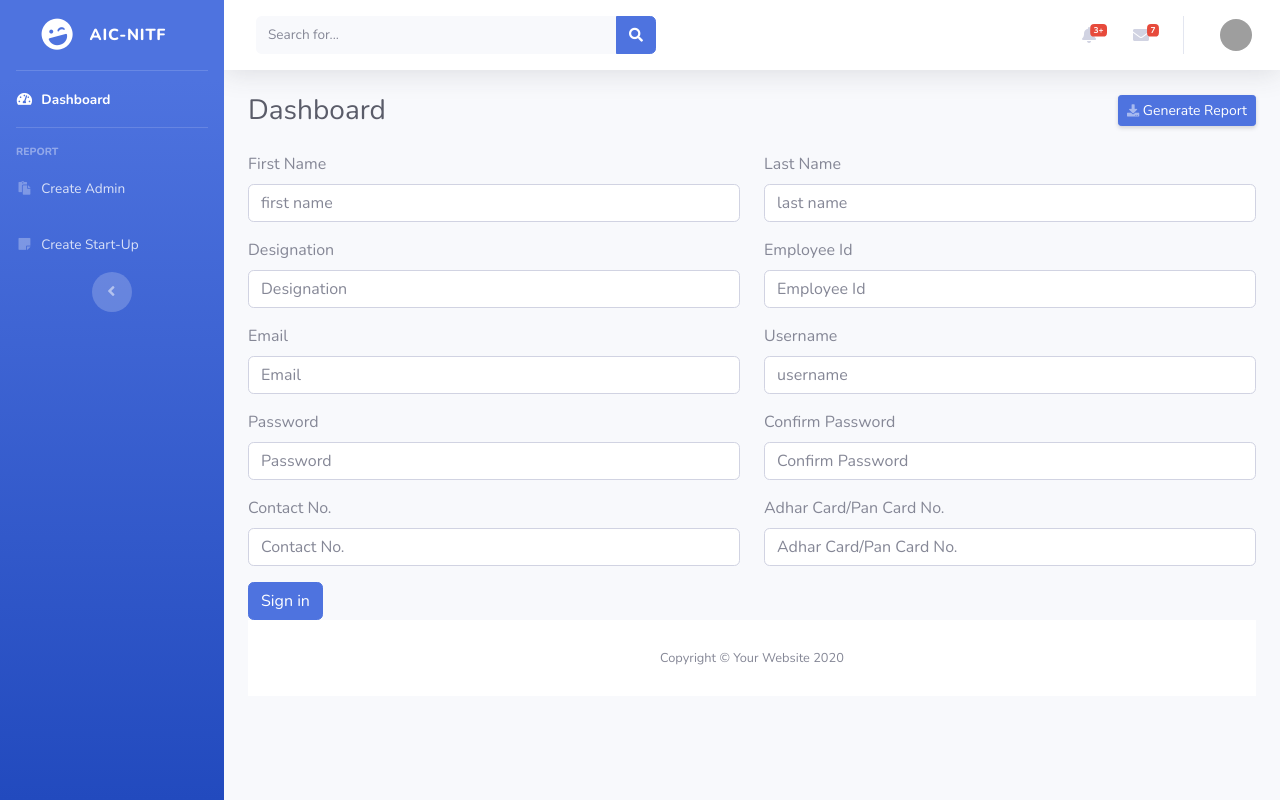
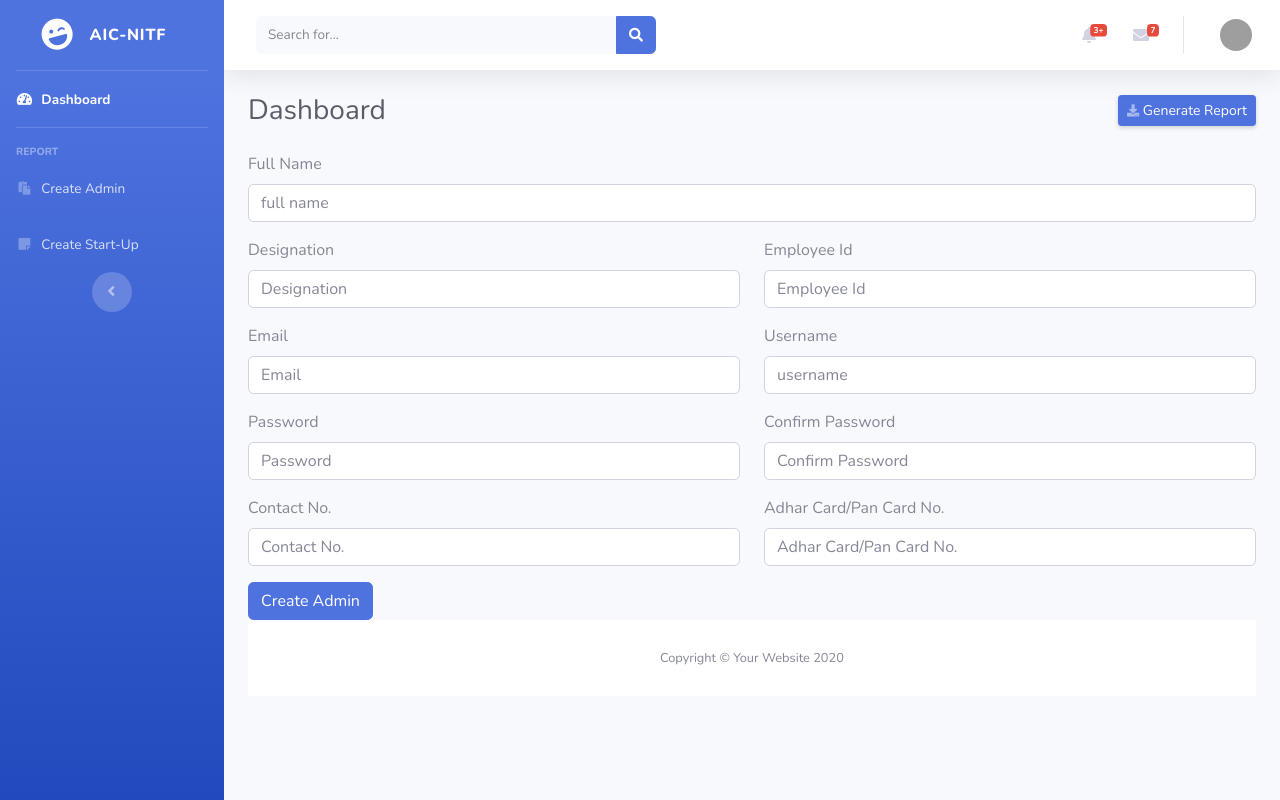
Before and after one commit to AIC-NITF/sms, a Django app: page /dashboard/admin_form/ in a window 1280 px wide. Run offline with Django 3.2, Linux system fonts and the light colour scheme; some libraries are stand-ins or nearby versions; grey boxes are pictures that could not be loaded.

Commit message:
admin form completed

```diff
--- a/dashboard/urls.py
+++ b/dashboard/urls.py
@@ -1,7 +1,6 @@
 from django.urls import path,include
 from . import views
 urlpatterns = [
-    path('startup_dashboard/',views.startup_dashboard,name='startup_dashboard'),
-    path('admin_dashboard/',views.admin_dashboard,name='admin_dashboard'),
+    path('',views.dashboard,name='dashboard'),
     path('admin_form/',views.admin_form,name='admin_form'),
 ]
--- a/dashboard/views.py
+++ b/dashboard/views.py
@@ -3,12 +3,13 @@ from useraccount.models import Account
 
 
 # Create your views here.
-def admin_dashboard(request):
+def dashboard(request):
     accounts = Account.objects.all()
-    return render(request,'startup.html',{'accounts':accounts})
-
-def startup_dashboard(request):
-    return render(request,'dashboard.html')
+    user = request.user
+    if user.is_admin:
+        return render(request,'startup.html',{'accounts':accounts})
+    else:
+        return render(request,'dashboard.html')
 
 def admin_form(request):
     return render(request,'admin_form.html')
--- a/templates/admin_form.html
+++ b/templates/admin_form.html
@@ -2,16 +2,16 @@
 
 {% block startup %}
 
-<form>
+<form method="POST" action="{% url 'register' %}">{% csrf_token %}
   <div class="row">
-    <div class="form-group col-md-6">
-      <label for="inputFirstName4">First Name</label>
-      <input type="text" name="first_name" class="form-control" id="inputFirstName4" placeholder="first name">
+    <div class="form-group col-md-12">
+      <label for="inputFullName4">Full Name</label>
+      <input type="text" name="full_name" class="form-control" id="inputFullName4" placeholder="full name">
     </div>
-    <div class="form-group col-md-6">
+    <!-- <div class="form-group col-md-6">
       <label for="inputLastName4">Last Name</label>
       <input type="text" name="last_name" class="form-control" id="inputLastName4" placeholder="last name">
-    </div>
+    </div> -->
 
     <div class="form-group col-md-6">
       <label for="inputDesignation4">Designation</label>
@@ -40,11 +40,11 @@
     </div>
     <div class="form-group col-md-6">
       <label for="inputContactNo4">Contact No.</label>
-      <input type="number" name="contact" class="form-control" id="inputContactNo4" placeholder="Contact No.">
+      <input type="text" name="contact" class="form-control" id="inputContactNo4" placeholder="Contact No.">
     </div>
     <div class="form-group col-md-6">
       <label for="inputIdentity4">Adhar Card/Pan Card No.</label>
-      <input type="number" name="identity_no" class="form-control" id="inputIdentity4" placeholder="Adhar Card/Pan Card No.">
+      <input type="text" name="identity" class="form-control" id="inputIdentity4" placeholder="Adhar Card/Pan Card No.">
     </div>
 
 
@@ -52,7 +52,7 @@
 
 
 
-  <button type="submit" class="btn btn-primary">Sign in</button>
+  <button type="submit" class="btn btn-primary">Create Admin</button>
 </form>
 
 {% endblock %}
--- a/useraccount/admin.py
+++ b/useraccount/admin.py
@@ -1,4 +1,6 @@
 from django.contrib import admin
-from .models import Account
+from .models import Account,Admin,StartUp
 # Register your models here.
 admin.site.register(Account)
+admin.site.register(Admin)
+admin.site.register(StartUp)
```
Also changed, not shown: templates/index.html (+10 -10 lines), useraccount/models.py (+20 -10 lines), useraccount/views.py (+16 -6 lines), db.sqlite3, useraccount/migrations/0002_auto_20200915_1127.py (added), useraccount/migrations/0003_auto_20200915_1317.py (added), useraccount/migrations/0004_auto_20200915_1447.py (added).
